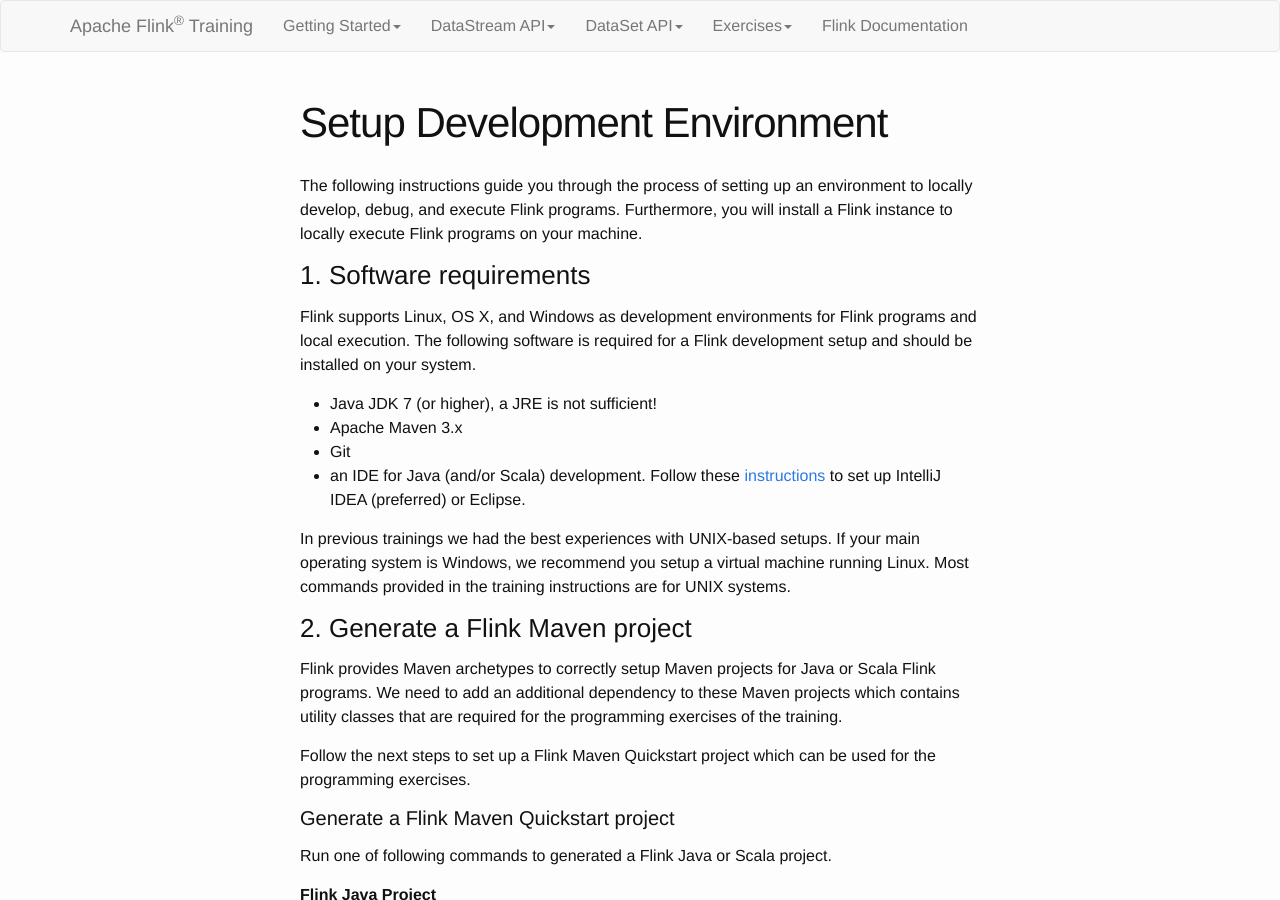
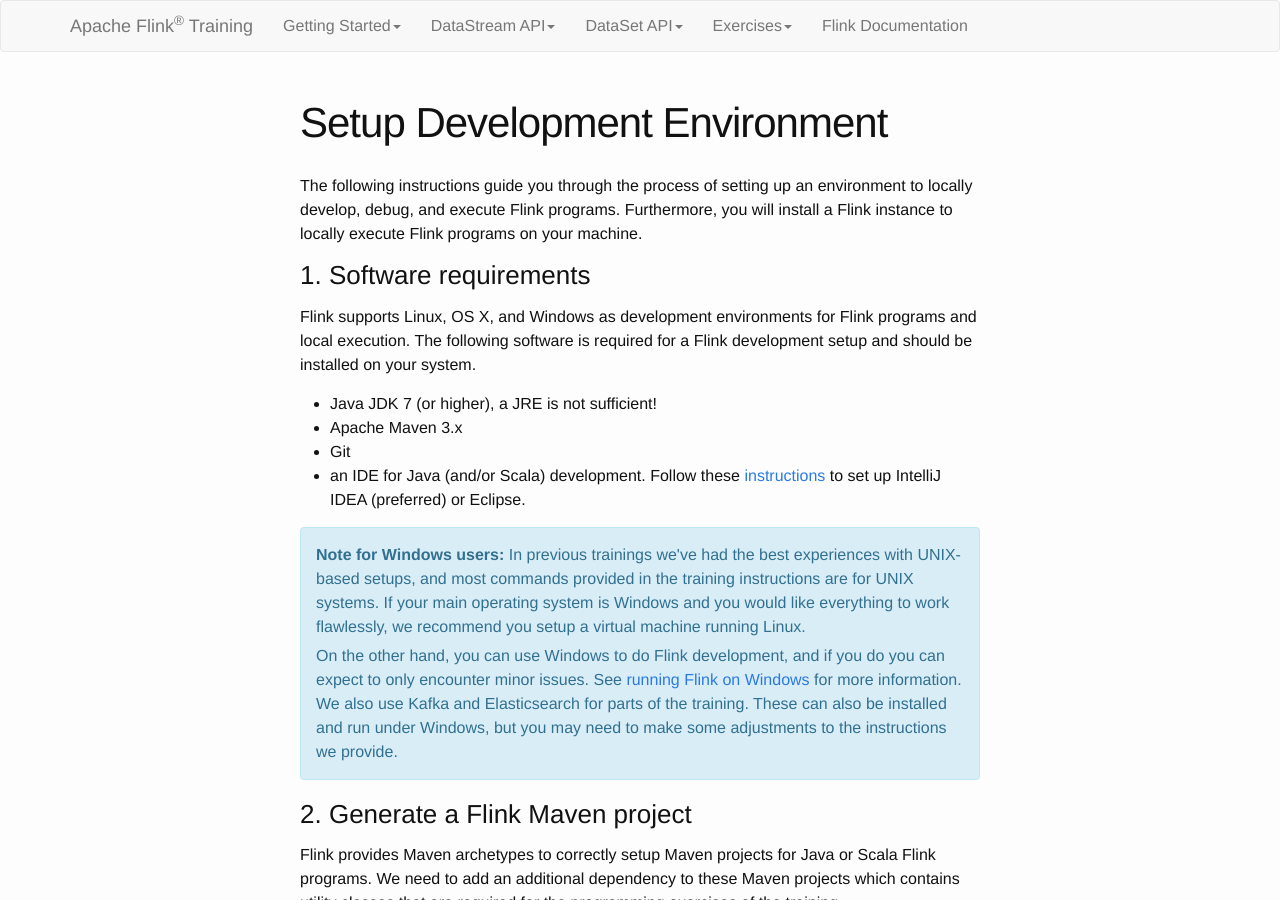
Before and after one commit to dataArtisans/flink-training-web, a Jekyll site: the page built from devEnvSetup.md, in a window 1280 px wide and 900 px high. Built offline with Jekyll 4.4.1, drawn with Linux system fonts in a browser that asks for light colours.

Commit message:
Updated remaining links to 1.1 docs. Expanded the description about using Windows.

```diff
--- a/devEnvSetup.md
+++ b/devEnvSetup.md
@@ -14,9 +14,18 @@
 - Apache Maven 3.x
 - Git
 - an IDE for Java (and/or Scala) development.
-  Follow these [instructions](http://ci.apache.org/projects/flink/flink-docs-release-1.1/internals/ide_setup.html) to set up IntelliJ IDEA (preferred) or Eclipse.
+  Follow these [instructions](http://ci.apache.org/projects/flink/flink-docs-release-1.2/internals/ide_setup.html) to set up IntelliJ IDEA (preferred) or Eclipse.
 
-In previous trainings we had the best experiences with UNIX-based setups. If your main operating system is Windows, we recommend you setup a virtual machine running Linux. Most commands provided in the training instructions are for UNIX systems.
+<div class="alert alert-info">
+<p><strong>Note for Windows users:</strong>
+In previous trainings we've had the best experiences with UNIX-based setups, and most commands provided in the training instructions are for UNIX systems.
+If your main operating system is Windows and you would like everything to work flawlessly, we recommend you setup a virtual machine running Linux.</p>
+
+<p>On the other hand, you can use Windows to do Flink development, and if you do you can expect to only encounter minor issues.
+See <a href="https://ci.apache.org/projects/flink/flink-docs-release-1.2/setup/flink_on_windows.html">running Flink on Windows</a> for more information.
+We also use Kafka and Elasticsearch for parts of the training. These can also be installed and run under Windows, but you may
+need to make some adjustments to the instructions we provide.</p>
+</div>
 
 ### 2. Generate a Flink Maven project
 
```
Also changed, not shown: dataSet/1-handsOn.md (+2 -2 lines), dataStream/1-handsOn.md (+2 -2 lines), exercises/taxiData.md (+1 -1 lines).
